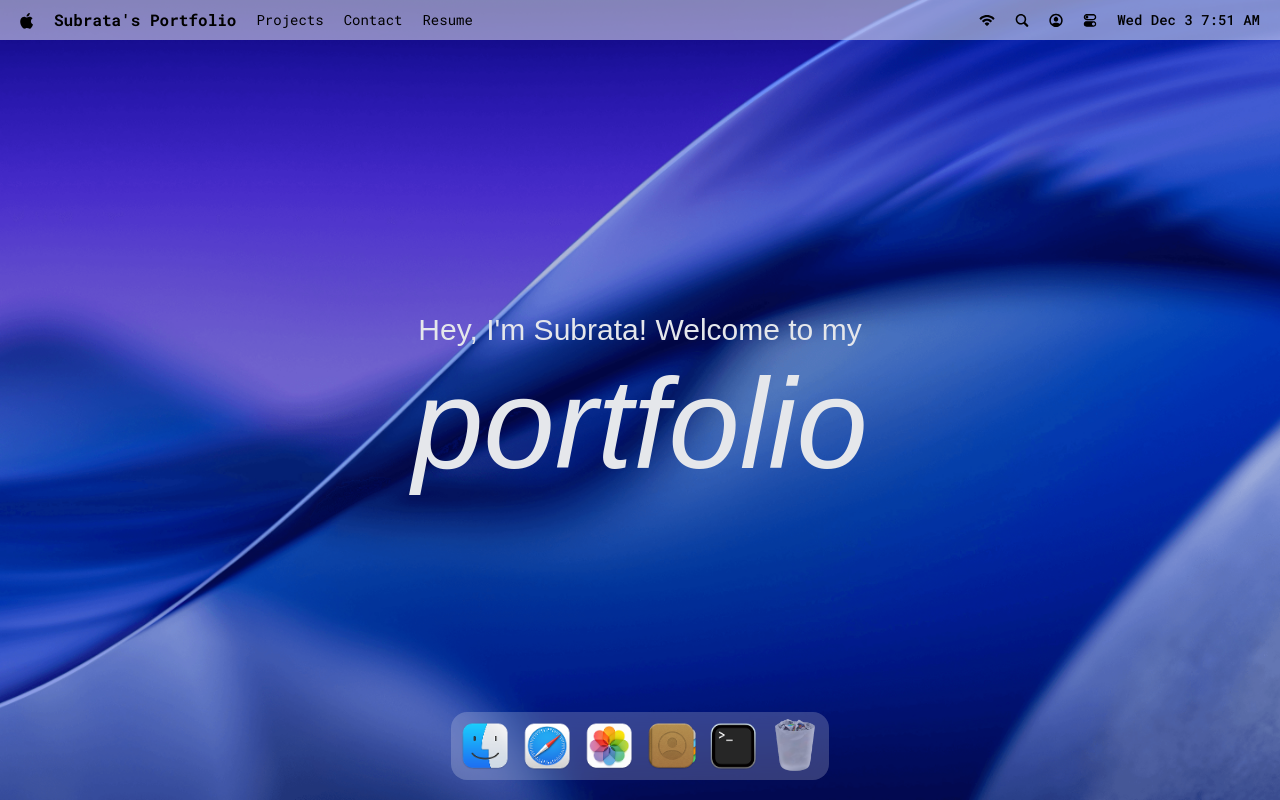
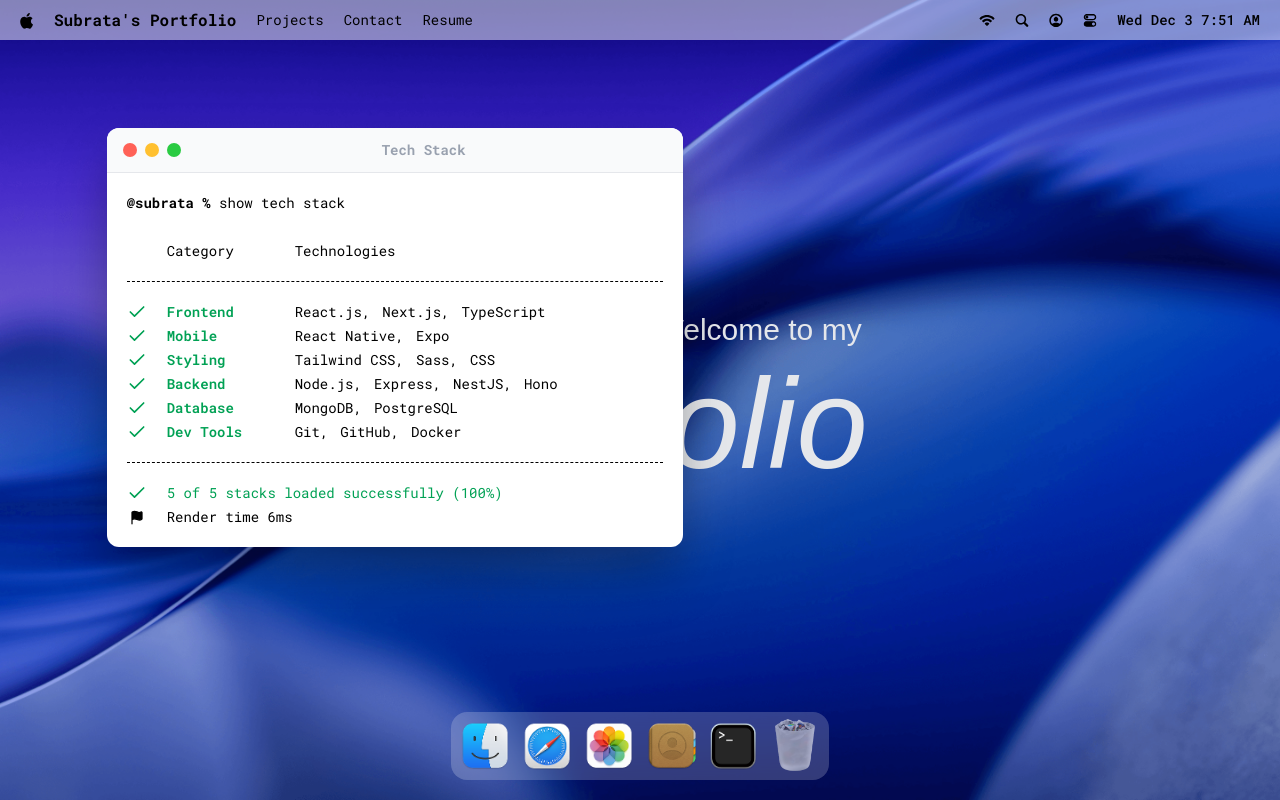
Before and after one commit to SubrataChhat/MacOS_Portfolio, a React (Vite) app: page / in a window 1280 px wide. Both pictures are taken after a click on the button 733 px from the left and 746 px from the top of the page. Built offline with nearby package versions, Linux system fonts and the light colour scheme; a web font is replaced by a local one.

Commit message:
implemenet a hoc for managing window states and add the first window

```diff
--- a/src/App.jsx
+++ b/src/App.jsx
@@ -1,4 +1,10 @@
+import gsap from "gsap";
+import { Draggable } from "gsap/Draggable";
+
 import { Navbar, Welcome, Dock } from "@components";
+import { Terminal } from "@windows";
+
+gsap.registerPlugin(Draggable);
 
 const App = () => {
   return (
@@ -6,6 +12,8 @@
       <Navbar />
       <Welcome />
       <Dock />
+
+      <Terminal />
     </main>
   )
 }
--- a/src/components/Dock.jsx
+++ b/src/components/Dock.jsx
@@ -71,7 +71,6 @@
             openWindow(app.id)
         }
 
-        console.log("windows", windows)
     }
 
     return (
--- /dev/null
+++ b/src/components/WindowControls.jsx
@@ -0,0 +1,16 @@
+import useWindowStore from "@store/window"
+
+const WindowControls = ({ target }) => {
+
+  const { closeWindow } = useWindowStore();
+
+  return (
+    <div id="window-controls">
+      <div className="close" onClick={() => closeWindow(target)} />
+      <div className="minimize" />
+      <div className="maximize" />
+    </div>
+  )
+}
+
+export default WindowControls
--- a/src/components/index.js
+++ b/src/components/index.js
@@ -1,5 +1,6 @@
 import Navbar from "@components/Navbar";
 import Welcome from "@components/Welcome";
 import Dock from "@components/Dock";
+import WindowControls from "@components/WindowControls";
 
-export { Navbar, Welcome, Dock };
+export { Navbar, Welcome, Dock, WindowControls };
--- /dev/null
+++ b/src/hoc/windowWrapper.jsx
@@ -0,0 +1,55 @@
+import { useGSAP } from '@gsap/react';
+import useWindowStore from '@store/window'
+import gsap from 'gsap';
+import { Draggable } from 'gsap/Draggable';
+import React, { useLayoutEffect, useRef } from 'react'
+
+// HOC meaning: Component that takes another component as an input than returns a modified version of that component.
+
+const windowWrapper = (Component, windowKey) => {
+    const Wrapped = (props) => {
+        const { focusWindow, windows } = useWindowStore();
+
+        const { isOpen, zIndex } = windows[windowKey];
+        const ref = useRef(null);
+
+        useGSAP(() => {
+            const el = ref.current;
+
+            if (!el || !isOpen) return;
+
+            el.style.display = "block";
+
+            gsap.fromTo(el,
+                { scale: 0.8, opacity: 0, y: 40 },
+                { scale: 1, opacity: 1, y: 0, duration: 0.4, ease: 'power3.out' }
+            )
+        }, [isOpen])
+
+        useGSAP(() => {
+            const el = ref.current;
+            if (!el) return;
+
+            const [instance] = Draggable.create(el, { onPress: () => focusWindow(windowKey) })
+
+            return () => instance.kill();
+        }, [])
+
+        useLayoutEffect(() => {
+            const el = ref.current;
+            if (!el) return;
+
+            el.style.display = isOpen ? "block" : 'none'
+        }, [isOpen])
+
+        return <section id={windowKey} ref={ref} style={{ zIndex }} className='absolute'>
+            <Component {...props} />
+        </section>
+    }
+
+    Wrapped.displayName = `WindowWrapper(${Component.displayName || Component.name || 'Component'})`
+
+    return Wrapped;
+}
+
+export default windowWrapper
--- /dev/null
+++ b/src/windows/Terminal.jsx
@@ -0,0 +1,58 @@
+import { WindowControls } from '@components';
+import { techStack } from '@constants';
+import windowWrapper from '@hoc/windowWrapper';
+import { Check, Flag } from 'lucide-react';
+import React from 'react'
+
+const Terminal = () => {
+    return (
+        <>
+            <div id='window-header'>
+                <WindowControls target="terminal" />
+                <h2>Tech Stack</h2>
+            </div>
+
+            <div className="techstack">
+                <p>
+                    <span className='font-bold'>@subrata % </span>
+                    show tech stack
+                </p>
+
+                <div className="label">
+                    <p className='w-32'>Category</p>
+                    <p>Technologies</p>
+                </div>
+
+                <ul className='content'>
+                    {techStack?.map(({ category, items }) => (
+                        <li key={category} className='flex items-center'>
+                            <Check className='check' size={20} />
+                            <h3>{category}</h3>
+                            <ul>
+                                {items?.map((item, index) => (
+                                    <li key={index}>
+                                        {item}{index < items.length - 1 && ","}
+                                    </li>
+                                ))}
+                            </ul>
+                        </li>
+                    ))}
+                </ul>
+                <div className="footnote">
+                    <p>
+                        <Check size={20} /> 5 of 5 stacks loaded successfully (100%)
+                    </p>
+
+                    <p className='text-black'>
+                        <Flag size={15} fill='black' />
+                        Render time 6ms
+                    </p>
+                </div>
+            </div>
+        </>
+    )
+}
+
+const TerminalWrapper = windowWrapper(Terminal, 'terminal');
+
+export default TerminalWrapper;
--- /dev/null
+++ b/src/windows/index.js
@@ -0,0 +1,3 @@
+import Terminal from "./Terminal";
+
+export { Terminal };
```
